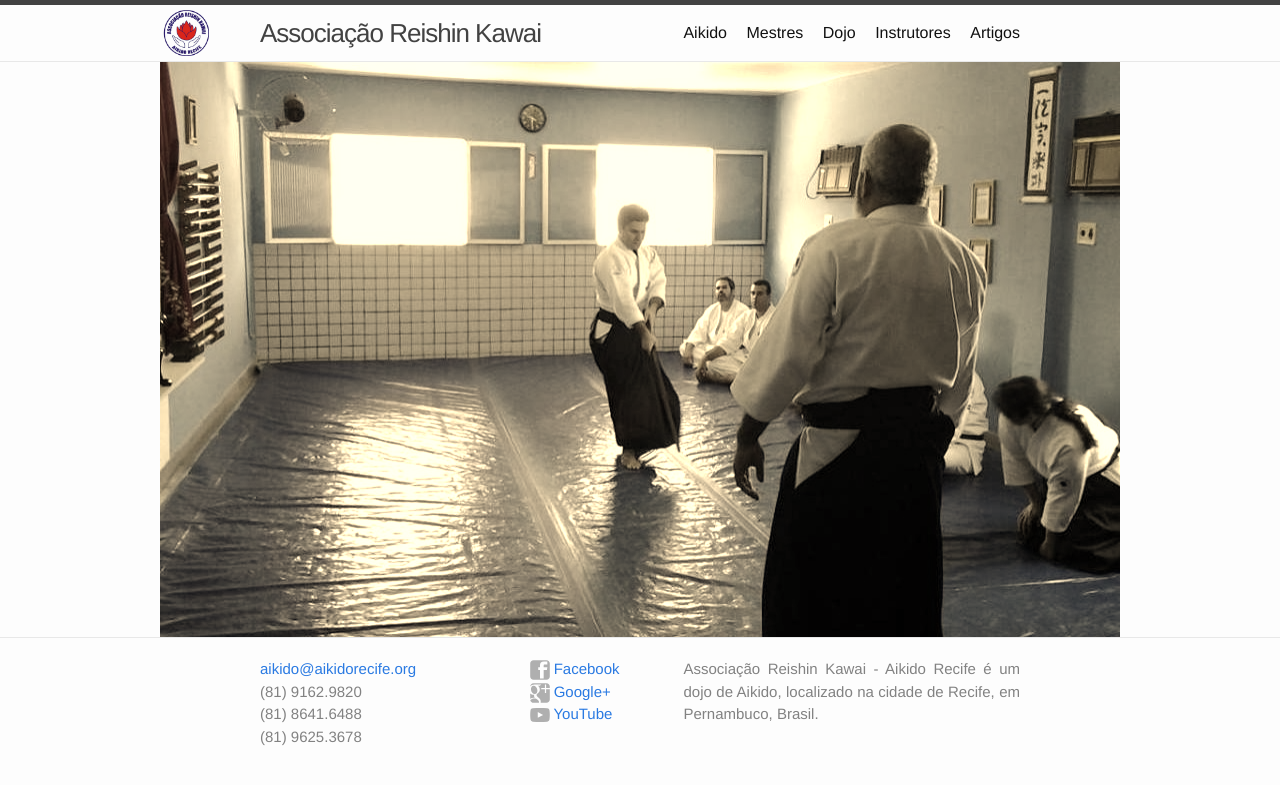
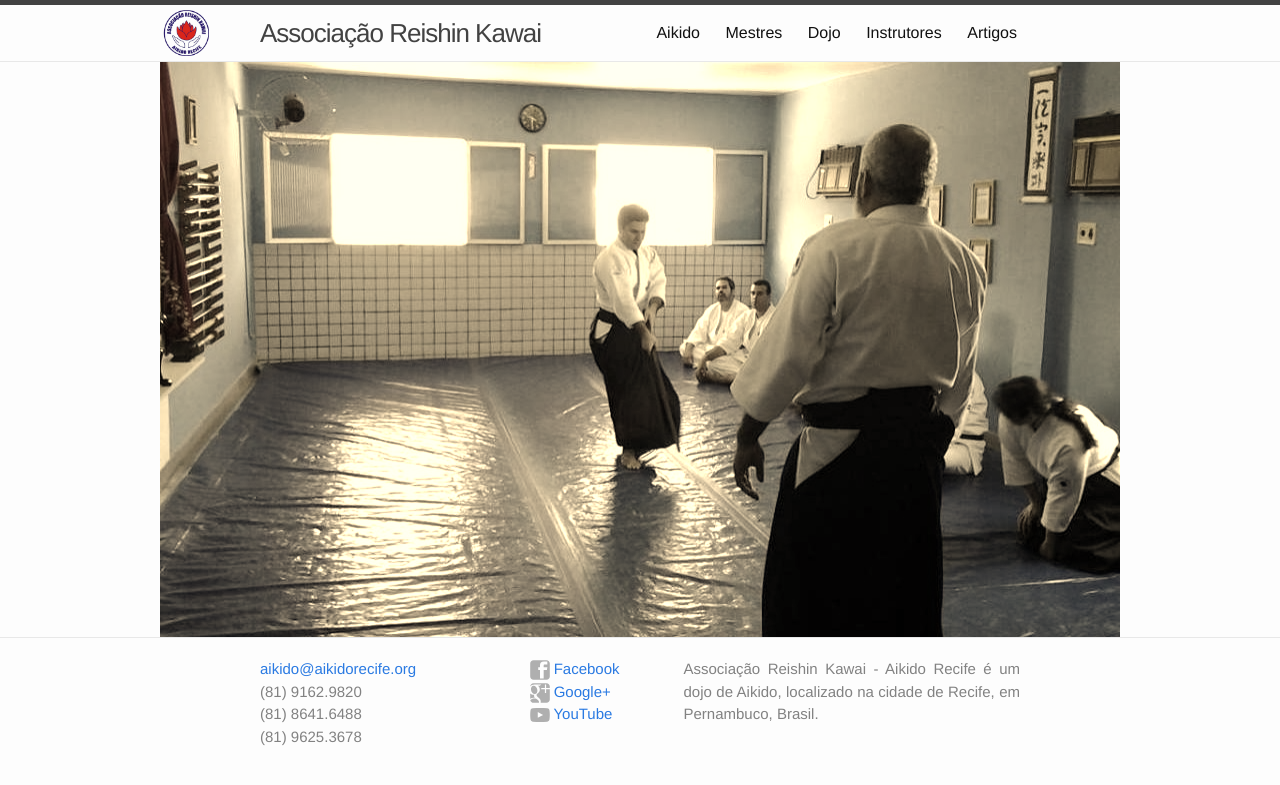
Before and after one commit to aikidorecife/aikidorecife.github.io, a Jekyll site: the page built from index.html, in a window 1280 px wide. Shown: the top 785 px of the page. Built offline with Jekyll 4.4.1, drawn with Linux system fonts in a browser that asks for light colours; nearby versions of some CDN libraries.

Commit message:
trying to improve navbar

```diff
--- a/_sass/_layout.scss
+++ b/_sass/_layout.scss
@@ -21,6 +21,10 @@
     &:visited {
         color: $grey-color-dark;
     }
+
+    &:hover {
+	text-decoration: none;
+    }
 }
 
 .site-nav {
@@ -34,11 +38,18 @@
     .page-link {
         color: $text-color;
         line-height: $base-line-height;
+	text-decoration: none;
+	padding: 10px 3px 10px 3px;
 
         // Gaps between nav items, but not on the first one
         &:not(:first-child) {
             margin-left: 15px;
+
         }
+
+	&:hover {
+	    color: #994545;
+	}
     }
 
     @include media-query($on-palm) {
```
